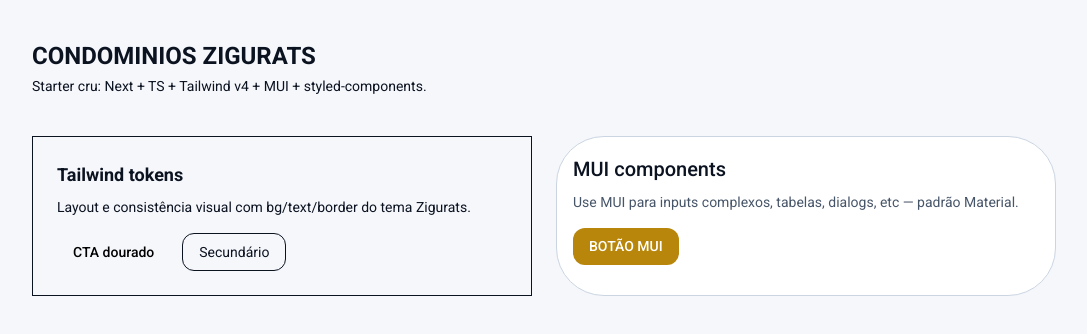
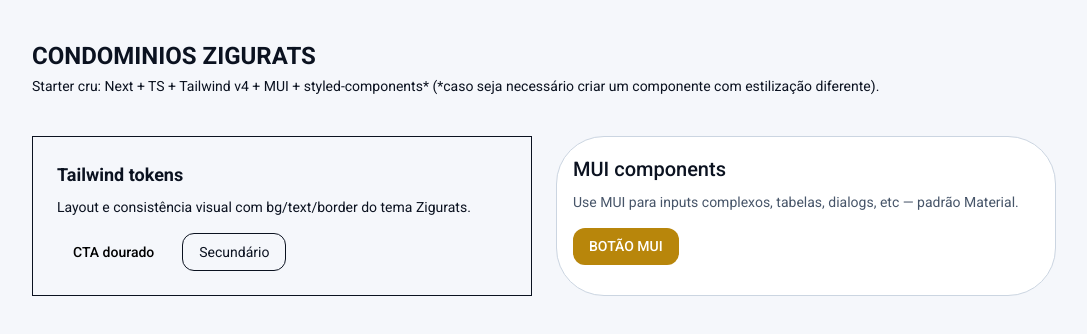
Before and after one commit to PauloMats/zigurats-frontend, a Next.js app: page / in a window 1280 px wide. Shown: the top 334 px of the page, without its empty margins (96-1183 px from the left). Built offline with nearby package versions, Linux system fonts and the light colour scheme; some icons are missing; what @mui/material-nextjs would draw is missing.

Commit message:
feat: atualiza dependências do MUI e melhora a estrutura do tema com suporte a hidratação

```diff
--- a/src/app/layout.tsx
+++ b/src/app/layout.tsx
@@ -1,6 +1,6 @@
 import type { Metadata } from "next";
 import { Roboto } from "next/font/google";
-import { AppRouterCacheProvider } from "@mui/material-nextjs/v15-appRouter";
+import { AppRouterCacheProvider } from "@mui/material-nextjs/v16-appRouter";
 import { Providers } from "./providers";
 import "./globals.css";
 
@@ -18,8 +18,8 @@
 
 export default function RootLayout({ children }: { children: React.ReactNode }) {
   return (
-    <html lang="pt-BR" className={roboto.variable} suppressHydrationWarning>
-      <body className="min-h-screen bg-zig-bg text-zig-text">
+    <html lang="pt-BR" suppressHydrationWarning>
+      <body className={roboto.variable}>
         <AppRouterCacheProvider options={{ enableCssLayer: true }}>
           <Providers>{children}</Providers>
         </AppRouterCacheProvider>
--- a/src/app/page.tsx
+++ b/src/app/page.tsx
@@ -1,3 +1,5 @@
+"use client";
+
 import { Card, CardContent, Typography, Button } from "@mui/material";
 import ThemeToggle from "@/theme/ThemeToggle";
 
@@ -10,7 +12,7 @@
             CONDOMINIOS ZIGURATS
           </h1>
           <p className="mt-1 text-sm text-zig-muted">
-            Starter cru: Next + TS + Tailwind v4 + MUI + styled-components.
+            Starter cru: Next + TS + Tailwind v4 + MUI + styled-components* (*caso seja necessário criar um componente com estilização diferente).
           </p>
         </div>
 
--- a/src/app/providers.tsx
+++ b/src/app/providers.tsx
@@ -1,14 +1,23 @@
 "use client";
 
 import type { PropsWithChildren } from "react";
-import { useMemo } from "react";
+import { useEffect, useMemo, useState } from "react";
 import { ThemeProvider as NextThemesProvider, useTheme as useNextTheme } from "next-themes";
-import { CssBaseline, ThemeProvider } from "@mui/material";
+import CssBaseline from "@mui/material/CssBaseline";
+import { ThemeProvider } from "@mui/material/styles";
 import { createAppTheme } from "@/theme/createAppTheme";
 
 function MuiThemeBridge({ children }: PropsWithChildren) {
   const { resolvedTheme } = useNextTheme();
-  const mode = resolvedTheme === "dark" ? "dark" : "light";
+  const [mounted, setMounted] = useState(false);
+
+  useEffect(() => setMounted(true), []);
+
+  // Importante:
+  // - SSR sempre "light"
+  // - primeiro render do client (hidratação) também "light"
+  // - só depois do mount aplica o real
+  const mode = mounted && resolvedTheme === "dark" ? "dark" : "light";
 
   const theme = useMemo(() => createAppTheme(mode), [mode]);
 
```
